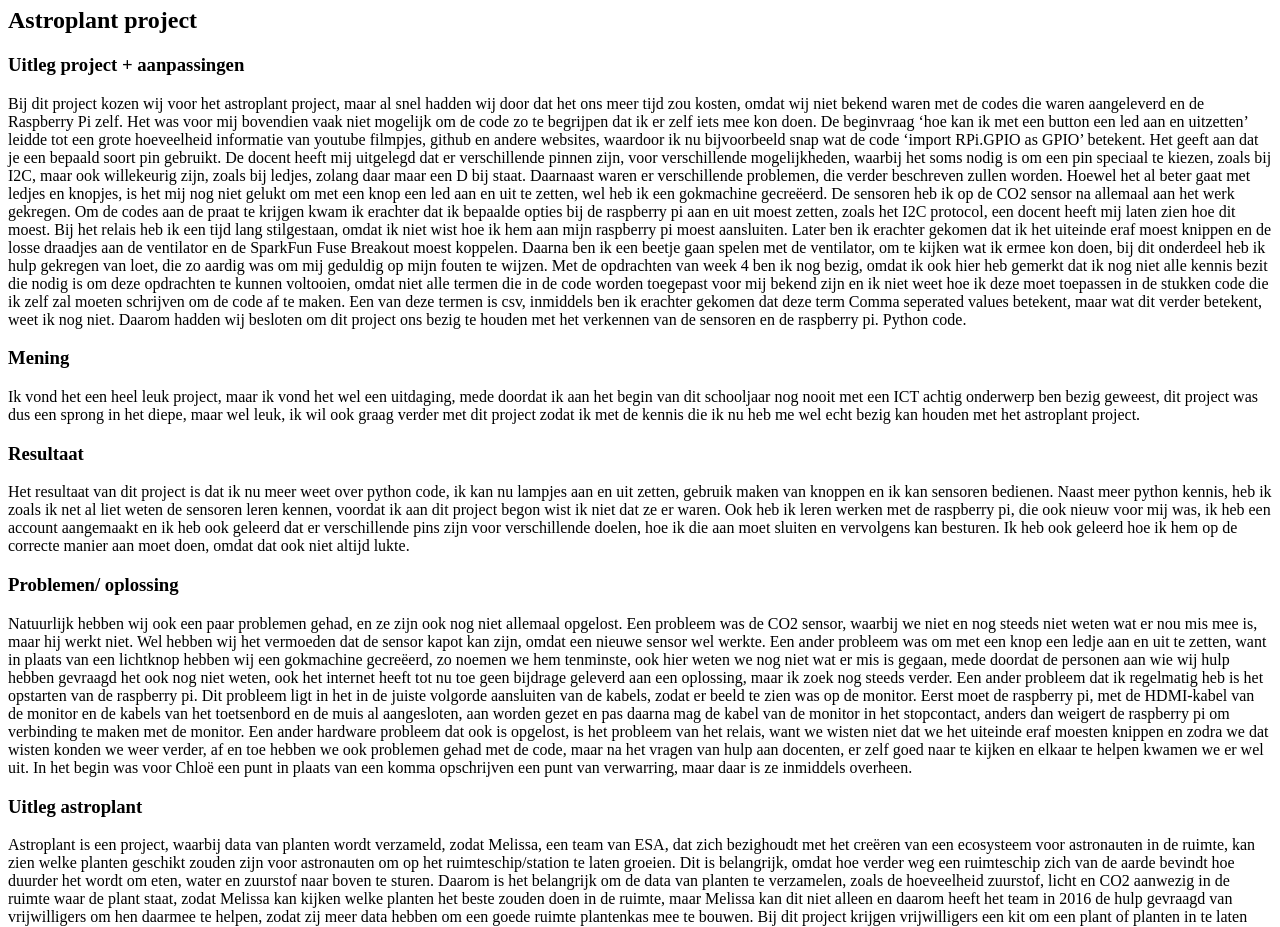
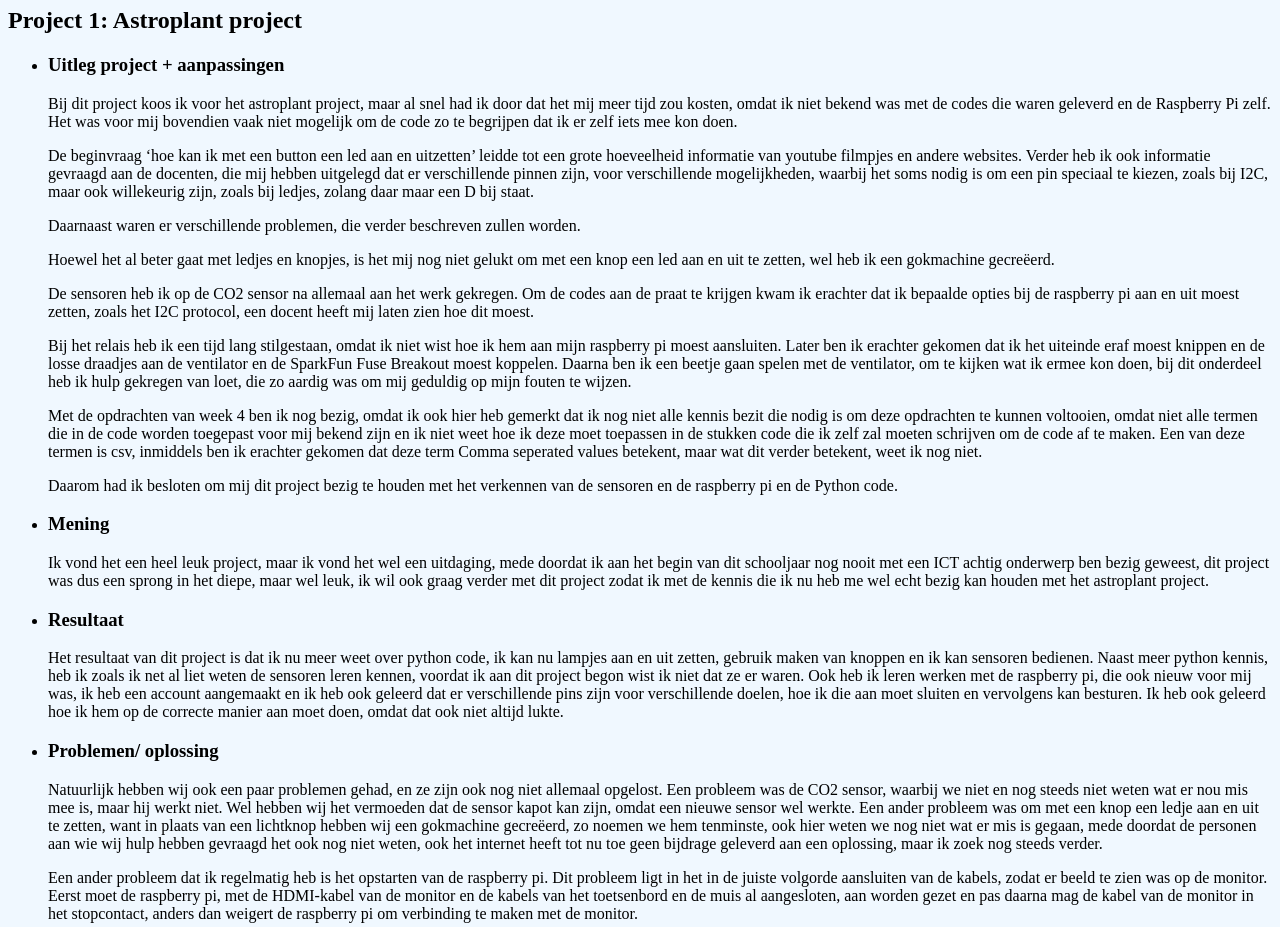
Before and after one commit to Mbali3003/Astroplant-Year-1, a plain HTML site: page index.html in a window 1280 px wide. Shown: the part 73-1000 px from the top of the page. Drawn offline with Linux system fonts and the light colour scheme.

Commit message:
Update index.html
Added background color and lists

```diff
--- a/index.html
+++ b/index.html
@@ -3,40 +3,43 @@
 <head>
 <title>Chloë</title>
 </head>
-<body>
+<body style="background-color:aliceblue;">
 
 <h1>ICT in de Wolken</h1>
 
- <h2>Astroplant project</h2>
+ <h2>Project 1: Astroplant project</h2>
 
- <h3>Uitleg project + aanpassingen</h3>
+ <ul>
+  <li><h3>Uitleg project + aanpassingen</h3></li>
 
-<p>Bij dit project kozen wij voor het astroplant project, maar al snel hadden wij door dat het ons meer tijd zou kosten, omdat wij niet bekend waren met de codes die waren aangeleverd en de Raspberry Pi zelf. Het was voor mij bovendien vaak niet mogelijk om de code zo te begrijpen dat ik er zelf iets mee kon doen.
-De beginvraag ‘hoe kan ik met een button een led aan en uitzetten’ leidde tot een grote hoeveelheid informatie van youtube filmpjes, github en andere websites, waardoor ik nu bijvoorbeeld snap wat de code ‘import RPi.GPIO as GPIO’ betekent. Het geeft aan dat je een bepaald soort pin gebruikt. De docent heeft mij uitgelegd dat er verschillende pinnen zijn, voor verschillende mogelijkheden, waarbij het soms nodig is om een pin speciaal te kiezen, zoals bij I2C, maar ook willekeurig zijn, zoals bij ledjes, zolang daar maar een D bij staat.
-Daarnaast waren er verschillende problemen, die verder beschreven zullen worden.
-Hoewel het al beter gaat met ledjes en knopjes, is het mij nog niet gelukt om met een knop een led aan en uit te zetten, wel heb ik een gokmachine gecreëerd.
-De sensoren heb ik op de CO2 sensor na allemaal aan het werk gekregen. Om de codes aan de praat te krijgen kwam ik erachter dat ik bepaalde opties bij de raspberry pi aan en uit moest zetten, zoals het I2C protocol, een docent heeft mij laten zien hoe dit moest.
-Bij het relais heb ik een tijd lang stilgestaan, omdat ik niet wist hoe ik hem aan mijn raspberry pi moest aansluiten. Later ben ik erachter gekomen dat ik het uiteinde eraf moest knippen en de losse draadjes aan de ventilator en de SparkFun Fuse Breakout moest koppelen. Daarna ben ik een beetje gaan spelen met de ventilator, om te kijken wat ik ermee kon doen, bij dit onderdeel heb ik hulp gekregen van loet, die zo aardig was om mij geduldig op mijn fouten te wijzen.
-Met de opdrachten van week 4 ben ik nog bezig, omdat ik ook hier heb gemerkt dat ik nog niet alle kennis bezit die nodig is om deze opdrachten te kunnen voltooien, omdat niet alle termen die in de code worden toegepast voor mij bekend zijn en ik niet weet hoe ik deze moet toepassen in de stukken code die ik zelf zal moeten schrijven om de code af te maken. Een van deze termen is csv, inmiddels ben ik erachter gekomen dat deze term Comma seperated values betekent, maar wat dit verder betekent, weet ik nog niet.
-Daarom hadden wij besloten om dit project ons bezig te houden met het verkennen van de sensoren en de raspberry pi. Python code.</p>
+  <p>Bij dit project koos ik voor het astroplant project, maar al snel had ik door dat het mij meer tijd zou kosten, omdat ik niet bekend was met de codes die waren geleverd en de Raspberry Pi zelf. Het was voor mij bovendien vaak niet mogelijk om de code zo te begrijpen dat ik er zelf iets mee kon doen.
+<p>De beginvraag ‘hoe kan ik met een button een led aan en uitzetten’ leidde tot een grote hoeveelheid informatie van youtube filmpjes en andere websites. Verder heb ik ook informatie gevraagd aan de docenten, die mij hebben uitgelegd dat er verschillende pinnen zijn, voor verschillende mogelijkheden, waarbij het soms nodig is om een pin speciaal te kiezen, zoals bij I2C, maar ook willekeurig zijn, zoals bij ledjes, zolang daar maar een D bij staat.</p>
+<p>Daarnaast waren er verschillende problemen, die verder beschreven zullen worden.</p>
+<p>Hoewel het al beter gaat met ledjes en knopjes, is het mij nog niet gelukt om met een knop een led aan en uit te zetten, wel heb ik een gokmachine gecreëerd.</p>
+<p>De sensoren heb ik op de CO2 sensor na allemaal aan het werk gekregen. Om de codes aan de praat te krijgen kwam ik erachter dat ik bepaalde opties bij de raspberry pi aan en uit moest zetten, zoals het I2C protocol, een docent heeft mij laten zien hoe dit moest.</p>
+<p>Bij het relais heb ik een tijd lang stilgestaan, omdat ik niet wist hoe ik hem aan mijn raspberry pi moest aansluiten. Later ben ik erachter gekomen dat ik het uiteinde eraf moest knippen en de losse draadjes aan de ventilator en de SparkFun Fuse Breakout moest koppelen. Daarna ben ik een beetje gaan spelen met de ventilator, om te kijken wat ik ermee kon doen, bij dit onderdeel heb ik hulp gekregen van loet, die zo aardig was om mij geduldig op mijn fouten te wijzen.</p>
+<p>Met de opdrachten van week 4 ben ik nog bezig, omdat ik ook hier heb gemerkt dat ik nog niet alle kennis bezit die nodig is om deze opdrachten te kunnen voltooien, omdat niet alle termen die in de code worden toegepast voor mij bekend zijn en ik niet weet hoe ik deze moet toepassen in de stukken code die ik zelf zal moeten schrijven om de code af te maken. Een van deze termen is csv, inmiddels ben ik erachter gekomen dat deze term Comma seperated values betekent, maar wat dit verder betekent, weet ik nog niet.</p>
+<p>Daarom had ik besloten om mij dit project bezig te houden met het verkennen van de sensoren en de raspberry pi en de Python code.</p>
 
- <h3>Mening</h3>
+  <li><h3>Mening</h3></li>
 
- <p>Ik vond het een heel leuk project, maar ik vond het wel een uitdaging, mede doordat ik aan het begin van dit schooljaar nog nooit met een ICT achtig onderwerp ben bezig geweest, dit project was dus een sprong in het diepe, maar wel leuk, ik wil ook graag verder met dit project zodat ik met de kennis die ik nu heb me wel echt bezig kan houden met het astroplant project.</p>
+   <p>Ik vond het een heel leuk project, maar ik vond het wel een uitdaging, mede doordat ik aan het begin van dit schooljaar nog nooit met een ICT achtig onderwerp ben bezig geweest, dit project was dus een sprong in het diepe, maar wel leuk, ik wil ook graag verder met dit project zodat ik met de kennis die ik nu heb me wel echt bezig kan houden met het astroplant project.</p>
 
- <h3>Resultaat</h3>
- <p>Het resultaat van dit project is dat ik nu meer weet over python code, ik kan nu lampjes aan en uit zetten, gebruik maken van knoppen en ik kan sensoren bedienen. Naast meer python kennis, heb ik zoals ik net al liet weten de sensoren leren kennen, voordat ik aan dit project begon wist ik niet dat ze er waren. Ook heb ik leren werken met de raspberry pi, die ook nieuw voor mij was, ik heb een account aangemaakt en ik heb ook geleerd dat er verschillende pins zijn voor verschillende doelen, hoe ik die aan moet sluiten en vervolgens kan besturen. Ik heb ook geleerd hoe ik hem op de correcte manier aan moet doen, omdat dat ook niet altijd lukte.</p>
+  <li><h3>Resultaat</h3></li>
+   <p>Het resultaat van dit project is dat ik nu meer weet over python code, ik kan nu lampjes aan en uit zetten, gebruik maken van knoppen en ik kan sensoren bedienen. Naast meer python kennis, heb ik zoals ik net al liet weten de sensoren leren kennen, voordat ik aan dit project begon wist ik niet dat ze er waren. Ook heb ik leren werken met de raspberry pi, die ook nieuw voor mij was, ik heb een account aangemaakt en ik heb ook geleerd dat er verschillende pins zijn voor verschillende doelen, hoe ik die aan moet sluiten en vervolgens kan besturen. Ik heb ook geleerd hoe ik hem op de correcte manier aan moet doen, omdat dat ook niet altijd lukte.</p>
 
- <h3>Problemen/ oplossing</h3>
- <p>Natuurlijk hebben wij ook een paar problemen gehad, en ze zijn ook nog niet allemaal opgelost. Een probleem was de CO2 sensor, waarbij we niet en nog steeds niet weten wat er nou mis mee is, maar hij werkt niet. Wel hebben wij het vermoeden dat de sensor kapot kan zijn, omdat een nieuwe sensor wel werkte.
-Een ander probleem was om met een knop een ledje aan en uit te zetten, want in plaats van een lichtknop hebben wij een gokmachine gecreëerd, zo noemen we hem tenminste, ook hier weten we nog niet wat er mis is gegaan, mede doordat de personen aan wie wij hulp hebben gevraagd het ook nog niet weten, ook het internet heeft tot nu toe geen bijdrage geleverd aan een oplossing, maar ik zoek nog steeds verder.
-Een ander probleem dat ik regelmatig heb is het opstarten van de raspberry pi. Dit probleem ligt in het in de juiste volgorde aansluiten van de kabels, zodat er beeld te zien was op de monitor. Eerst moet de raspberry pi, met de HDMI-kabel van de monitor en de kabels van het toetsenbord en de muis al aangesloten, aan worden gezet en pas daarna mag de kabel van de monitor in het stopcontact, anders dan weigert de raspberry pi om verbinding te maken met de monitor.
-Een ander hardware probleem dat ook is opgelost, is het probleem van het relais, want we wisten niet dat we het uiteinde eraf moesten knippen en zodra we dat wisten konden we weer verder, af en toe hebben we ook problemen gehad met de code, maar na het vragen van hulp aan docenten, er zelf goed naar te kijken en elkaar te helpen kwamen we er wel uit. In het begin was voor Chloë een punt in plaats van een komma opschrijven een punt van verwarring, maar daar is ze inmiddels overheen.</p>
+  <li><h3>Problemen/ oplossing</h3></li>
 
- <h3>Uitleg astroplant</h3>
+   <p>Natuurlijk hebben wij ook een paar problemen gehad, en ze zijn ook nog niet allemaal opgelost. Een probleem was de CO2 sensor, waarbij we niet en nog steeds niet weten wat er nou mis mee is, maar hij werkt niet. Wel hebben wij het vermoeden dat de sensor kapot kan zijn, omdat een nieuwe sensor wel werkte.
+Een ander probleem was om met een knop een ledje aan en uit te zetten, want in plaats van een lichtknop hebben wij een gokmachine gecreëerd, zo noemen we hem tenminste, ook hier weten we nog niet wat er mis is gegaan, mede doordat de personen aan wie wij hulp hebben gevraagd het ook nog niet weten, ook het internet heeft tot nu toe geen bijdrage geleverd aan een oplossing, maar ik zoek nog steeds verder.</p>
+<p>Een ander probleem dat ik regelmatig heb is het opstarten van de raspberry pi. Dit probleem ligt in het in de juiste volgorde aansluiten van de kabels, zodat er beeld te zien was op de monitor. Eerst moet de raspberry pi, met de HDMI-kabel van de monitor en de kabels van het toetsenbord en de muis al aangesloten, aan worden gezet en pas daarna mag de kabel van de monitor in het stopcontact, anders dan weigert de raspberry pi om verbinding te maken met de monitor.</p>
+<p>Een ander hardware probleem dat ook is opgelost, is het probleem van het relais, want we wisten niet dat we het uiteinde eraf moesten knippen en zodra we dat wisten konden we weer verder, af en toe hebben we ook problemen gehad met de code, maar na het vragen van hulp aan docenten, er zelf goed naar te kijken en elkaar te helpen kwamen we er wel uit. In het begin was voor Chloë een punt in plaats van een komma opschrijven een punt van verwarring, maar daar is ze inmiddels overheen.</p>
+
+<li><h3>Uitleg astroplant</h3></li>
+
  <p>Astroplant is een project, waarbij data van planten wordt verzameld, zodat Melissa, een team van ESA, dat zich bezighoudt met het creëren van een ecosysteem voor astronauten in de ruimte, kan zien welke planten geschikt zouden zijn voor astronauten om op het ruimteschip/station te laten groeien.
- Dit is belangrijk, omdat hoe verder weg een ruimteschip zich van de aarde bevindt hoe duurder het wordt om eten, water en zuurstof naar boven te sturen. Daarom is het belangrijk om de data van planten te verzamelen, zoals de hoeveelheid zuurstof, licht en CO2 aanwezig in de ruimte waar de plant staat, zodat Melissa kan kijken welke planten het beste zouden doen in de ruimte, maar Melissa kan dit niet alleen en daarom heeft het team in 2016 de hulp gevraagd van vrijwilligers om hen daarmee te helpen, zodat zij meer data hebben om een goede ruimte plantenkas mee te bouwen.
- Bij dit project krijgen vrijwilligers een kit om een plant of planten in te laten groeien en de data die ze daarbij verzamelen naar ESA te sturen, de kas maakt gebruik van een raspberry pi met verschillende sensoren die gegevens verzamelen. Deze kit is ontworpen om overal te kunnen staan, een klaslokaal, slaapkamer, of schuur bijvoorbeeld. Degene die wij hier hebben staat in het klaslokaal 0.08.</p>
-
+ Dit is belangrijk, omdat hoe verder weg een ruimteschip zich van de aarde bevindt hoe duurder het wordt om eten, water en zuurstof naar boven te sturen. Daarom is het belangrijk om de data van planten te verzamelen, zoals de hoeveelheid zuurstof, licht en CO2 aanwezig in de ruimte waar de plant staat, zodat Melissa kan kijken welke planten het beste zouden doen in de ruimte, maar Melissa kan dit niet alleen en daarom heeft het team in 2016 de hulp gevraagd van vrijwilligers om hen daarmee te helpen, zodat zij meer data hebben om een goede ruimte plantenkas mee te bouwen.</p>
+<p>Bij dit project krijgen vrijwilligers een kit om een plant of planten in te laten groeien en de data die ze daarbij verzamelen naar ESA te sturen, de kas maakt gebruik van een raspberry pi met verschillende sensoren die gegevens verzamelen. Deze kit is ontworpen om overal te kunnen staan, een klaslokaal, slaapkamer, of schuur bijvoorbeeld. Degene die wij hier hebben staat in het klaslokaal 0.08.</p>
+</ul>
 </body>
 </html>
```
